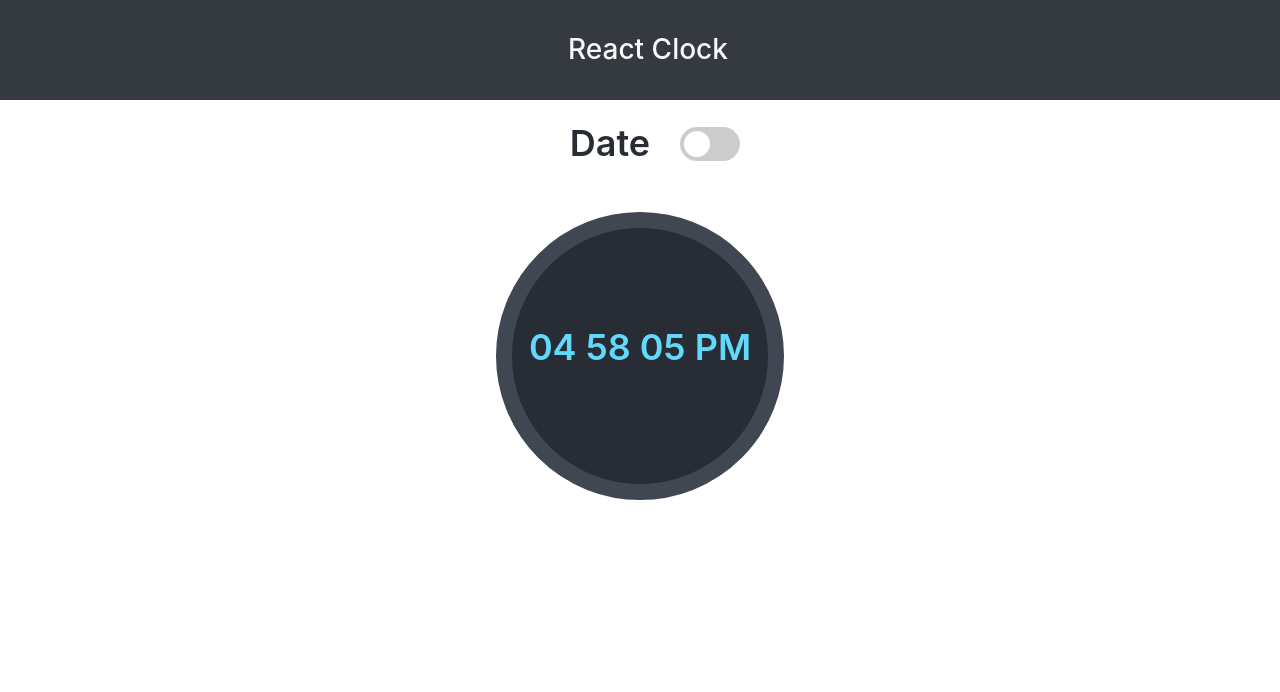
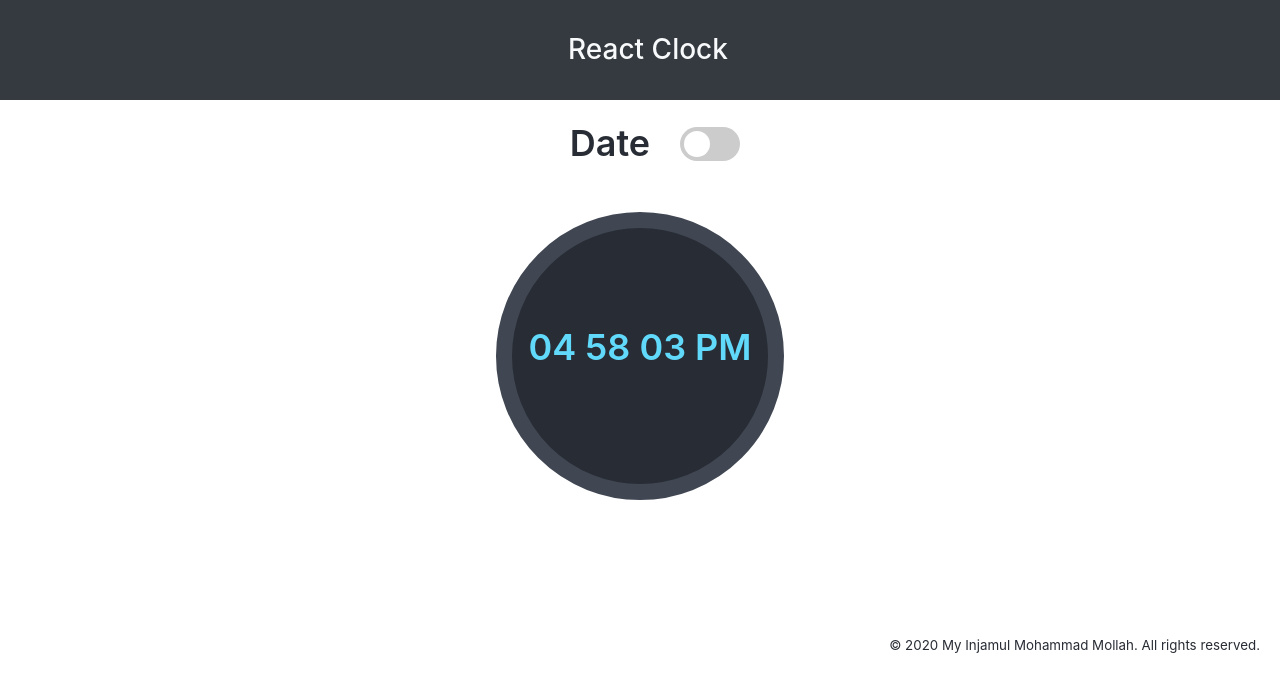
Before and after one commit to mrinjamul/react-clock, a React (Create React App) app: page / in a window 1280 px wide. Shown: the top 692 px of the page. Built offline with nearby package versions, Linux system fonts and the light colour scheme.

Commit message:
add copyright

```diff
--- a/src/App.css
+++ b/src/App.css
@@ -26,3 +26,12 @@
   font-size: 14px;
   font-weight: 300;
 }
+
+.copyright {
+  font-size: 10pt;
+  text-align: right ;
+  padding-top: 120px;
+  padding-right: 20px;
+  padding-bottom: 5px;
+  color: #282C34;
+}
--- a/src/App.js
+++ b/src/App.js
@@ -71,6 +71,9 @@ toggleDate = () => {
           <h1 className="display-time"> {this.state.displayTime} </h1>
           <h3 className="display-date"> {this.state.viewDate && this.state.displayDate} </h3>
         </main>
+        <div className="copyright">
+          &copy; 2020 My Injamul Mohammad Mollah. All rights reserved.
+        </div>
       </div>
      );
   }
```
